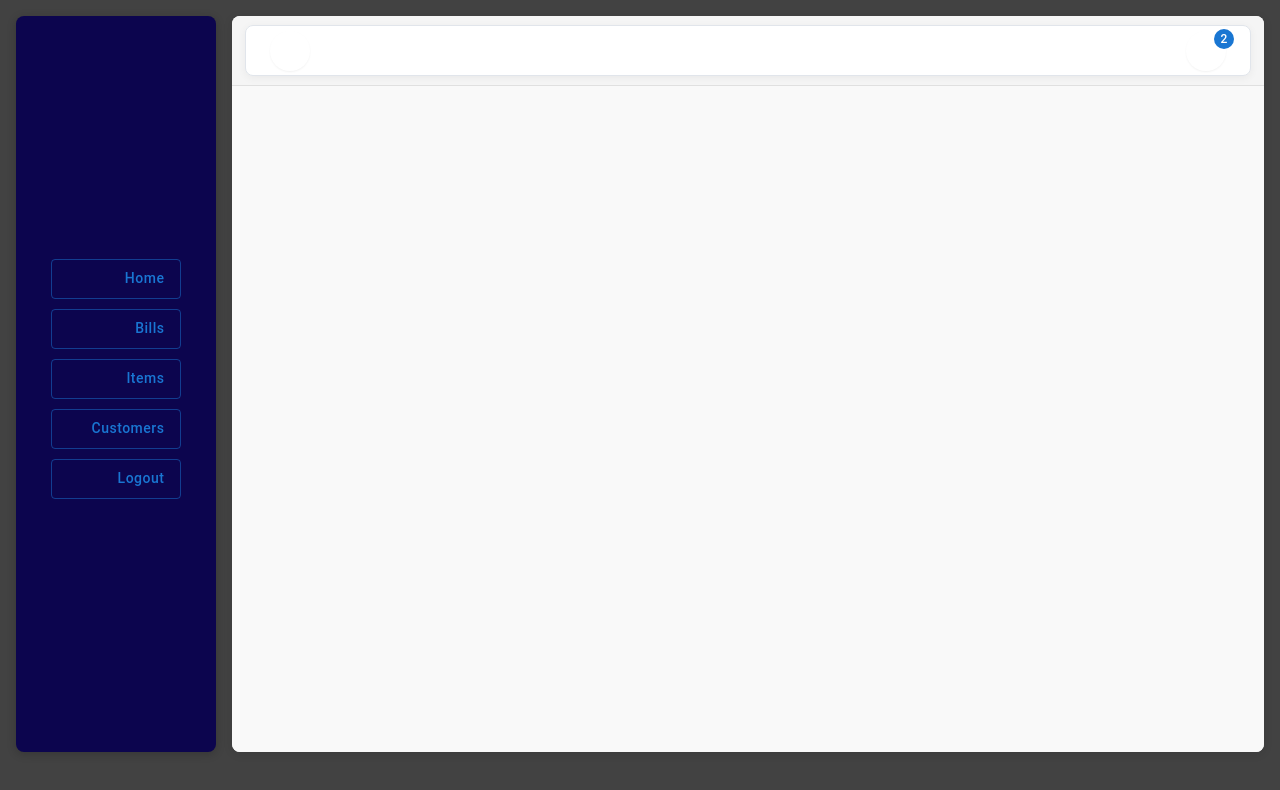
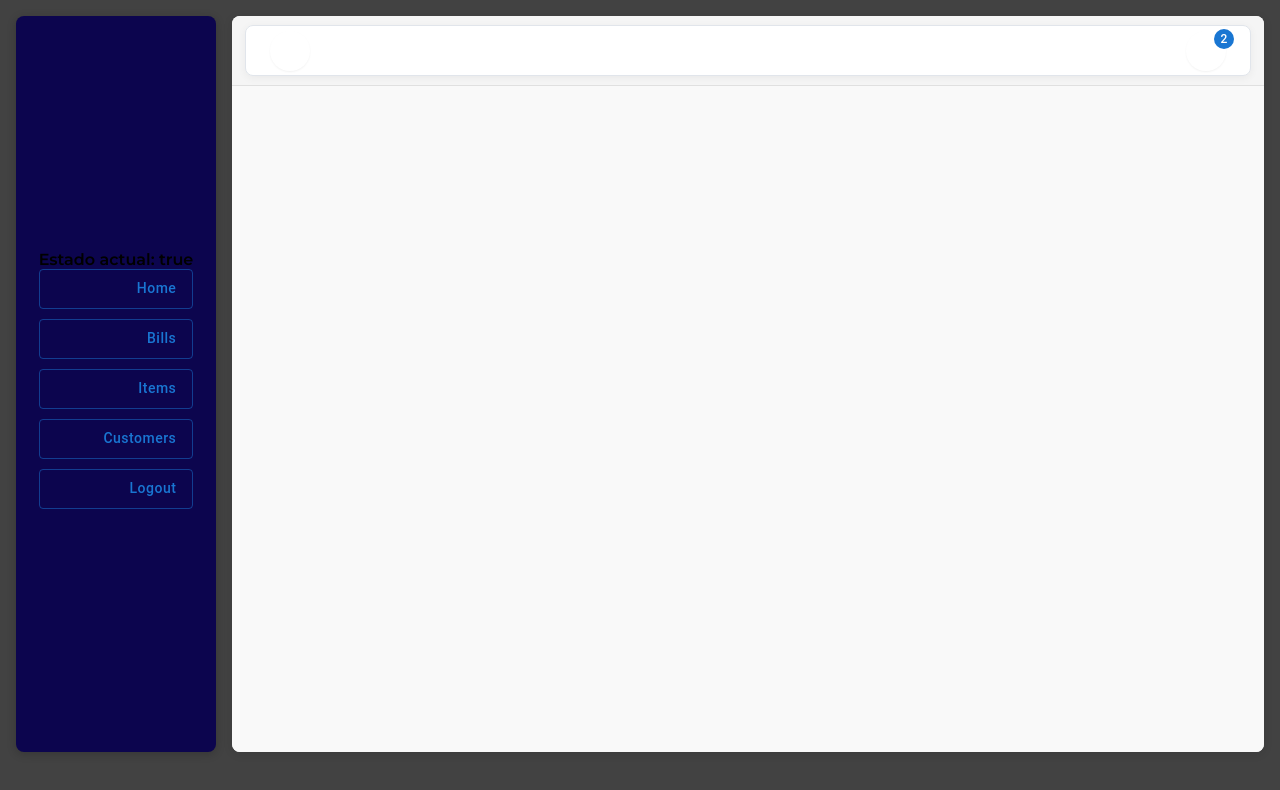
Before and after one commit to d3xb0t/simplelayout-pos, a React (Vite) app: page / in a window 1280 px wide. Shown: the top 790 px of the page. Built offline with nearby package versions, Linux system fonts and the light colour scheme; some icons are missing.

Commit message:
Agregada funcionabilidad que permite modificar estado del sidebar desde control

```diff
--- a/src/components/containers/ControlContainer.jsx
+++ b/src/components/containers/ControlContainer.jsx
@@ -10,7 +10,7 @@ import styles from '../../assets/styles/AppStyles.module.css'
 import ShoppingCartIcon from '@mui/icons-material/ShoppingCart'
 import ListIcon from '@mui/icons-material/List'
 import IconButton from '@mui/material/IconButton'
-import Badge, {badgeClasses} from '@mui/material/Badge'
+import Badge, { badgeClasses } from '@mui/material/Badge'
 import { styled } from '@mui/material/styles'
 
 const CartBadge = styled(Badge)`
@@ -20,11 +20,13 @@ const CartBadge = styled(Badge)`
 }
 `
 
-const ControlContainer = () => {
+const ControlContainer = ({ setNav }) => {
     const [cartItems, setCartItems] = useState(2)
     return (
         <div className={styles.controls}>
-            <IconButton className={styles.controlButton} aria-label="List view">
+            <IconButton className={styles.controlButton} aria-label="List view"
+                onClick={() => setNav(prev => !prev)}
+            >
                 <ListIcon fontSize='small' />
             </IconButton>
             <IconButton className={styles.controlButton} aria-label="Shopping cart">
--- a/src/components/layout/Layout.jsx
+++ b/src/components/layout/Layout.jsx
@@ -1,7 +1,7 @@
 /**
  * [Core]
  */
-import React, { lazy } from 'react';
+import React, { lazy, useState, memo } from 'react';
 
 /**
  * [Jerarquía de componentes]
@@ -33,10 +33,12 @@ const SIDEBAR_BUTTONS = [
 ]
 
 const Layout = () => {
+    const [nav, setNav] = useState(true)
     return (
         <div className={styles.layout}>
             <aside className={styles.sideBar}>
-                <nav className={styles.navbar}>
+                <nav className={styles.navbar} >
+                    <div>Estado actual: {nav.toString()}</div>
                     {
                         SIDEBAR_BUTTONS.map((button) => (
                             <CustomButton
@@ -51,7 +53,7 @@ const Layout = () => {
 
             <main className={styles.dashBoard}>
                 <section className={styles.controlContainer}>
-                    <ControlContainer />
+                    <ControlContainer setNav={setNav} />
                 </section>
 
                 <article className={styles.itemsContainer}>
--- a/src/main.jsx
+++ b/src/main.jsx
@@ -4,7 +4,5 @@ import './index.css'
 import Application from './App.jsx'
 
 createRoot(document.getElementById('root')).render(
-  <StrictMode>
     <Application />
-  </StrictMode>,
 )
```
